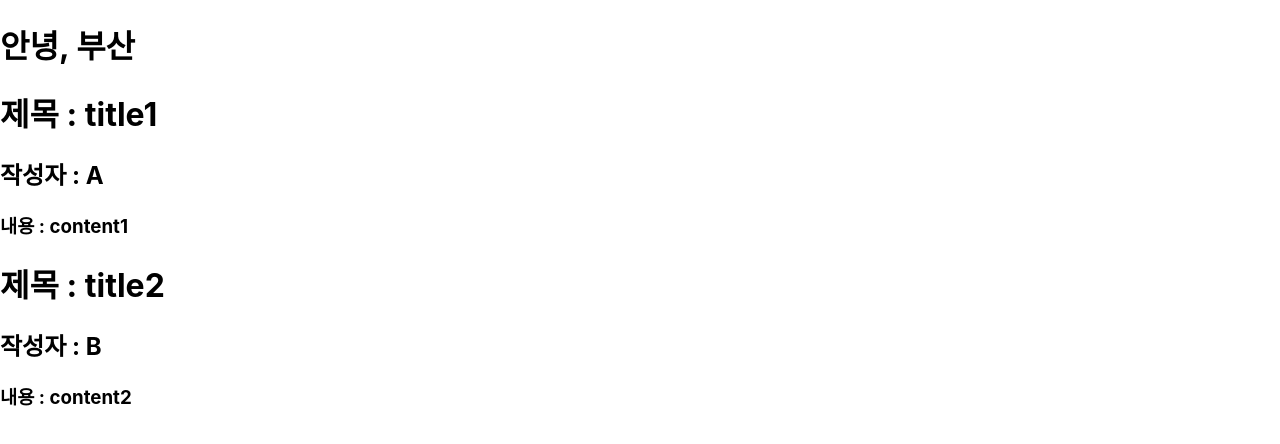
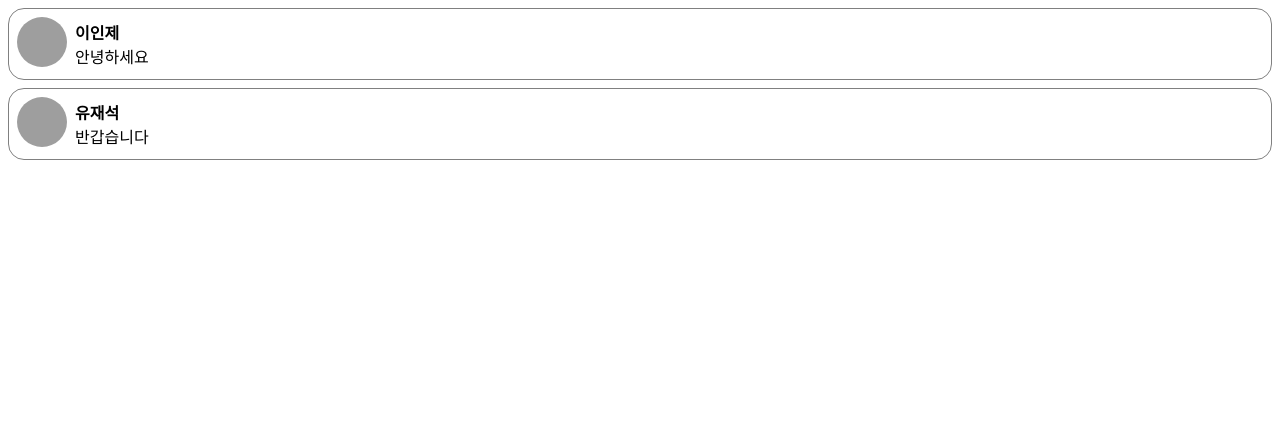
Before and after one commit to seohyun1001/React_240513, a React (Create React App) app in the folder my-app/: page / in a window 1280 px wide. Shown: the top 444 px of the page. Built offline with nearby package versions, Linux system fonts and the light colour scheme; grey boxes are pictures that could not be loaded.

Commit message:
12:10 / 컴포넌트 댓글 실습1

```diff
--- /dev/null
+++ b/my-app/src/05.컴포넌트와props/Comment.jsx
@@ -0,0 +1,56 @@
+import React from "react";
+
+const styles = {
+    wrapper: {
+        margin: 8,
+        padding: 8,
+        display: "flex",
+        flexDirection: "row",
+        border: "1px solid grey",
+        borderRadius: 16
+    },
+
+    imageContainer: {},
+
+    image: {
+        width: 50,
+        height: 50,
+        borderRadius: 25
+    },
+
+    contentContainer: {
+        marginLeft: 8,
+        display: "flex",
+        flexDirection: "column",
+        justifyContent: "center"
+    },
+
+    nameText: {
+        color: "black",
+        fontSize: 16,
+        fontWeight: "bold"
+    },
+
+    commentText: {
+        color: "black",
+        fontSize: 16
+    }
+}
+
+function Comment(props) {
+    return (
+        <div style={styles.wrapper}>
+            <div style={styles.imageContainer}>
+                <img
+                src="https://upload.wikimedia.org/wikipedia/commons/8/89/Portrait_Placeholder.png"
+                style={styles.image} />
+            </div>
+            <div style={styles.contentContainer}>
+                <span style={styles.nameText}>{props.name}</span>
+                <span style={styles.commentText}>{props.comment}</span>
+            </div>
+        </div>
+    );
+}
+
+export default Comment;
--- /dev/null
+++ b/my-app/src/05.컴포넌트와props/CommentList.jsx
@@ -0,0 +1,14 @@
+import React from "react";
+import Comment from "./Comment";
+
+
+function CommentList(props){
+    return (
+        <div>
+            <Comment name={"이인제"} comment={"안녕하세요"}/>
+            <Comment name={"유재석"} comment={"반갑습니다"}/>
+        </div>
+    )
+}
+
+export default CommentList;
--- a/my-app/src/index.js
+++ b/my-app/src/index.js
@@ -8,6 +8,7 @@
 import ConfirmDialog from './04.엘리먼트랜더링/ConfirmDialog';
 import Clock from './04.엘리먼트랜더링/Clock';
 import PropsEx from './05.컴포넌트와props/PropsEx';
+import CommentList from './05.컴포넌트와props/CommentList';
 
 const root = ReactDOM.createRoot(document.getElementById('root'));
 
@@ -23,7 +24,8 @@
   <React.StrictMode>
     {/* <Library /> */}
     {/* <ConfirmDialog /> */}
-    <PropsEx />
+    {/* <PropsEx /> */}
+    <CommentList />
   </React.StrictMode>
 )
 
```
